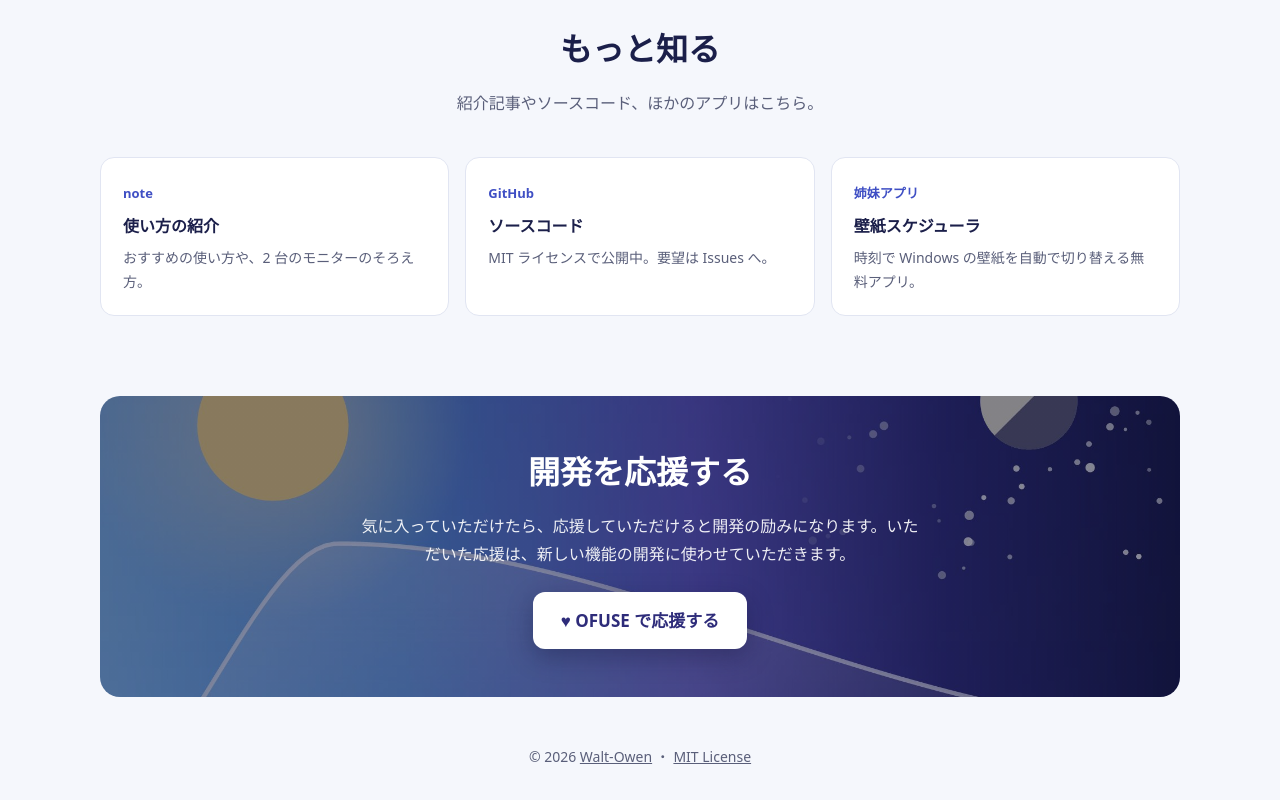
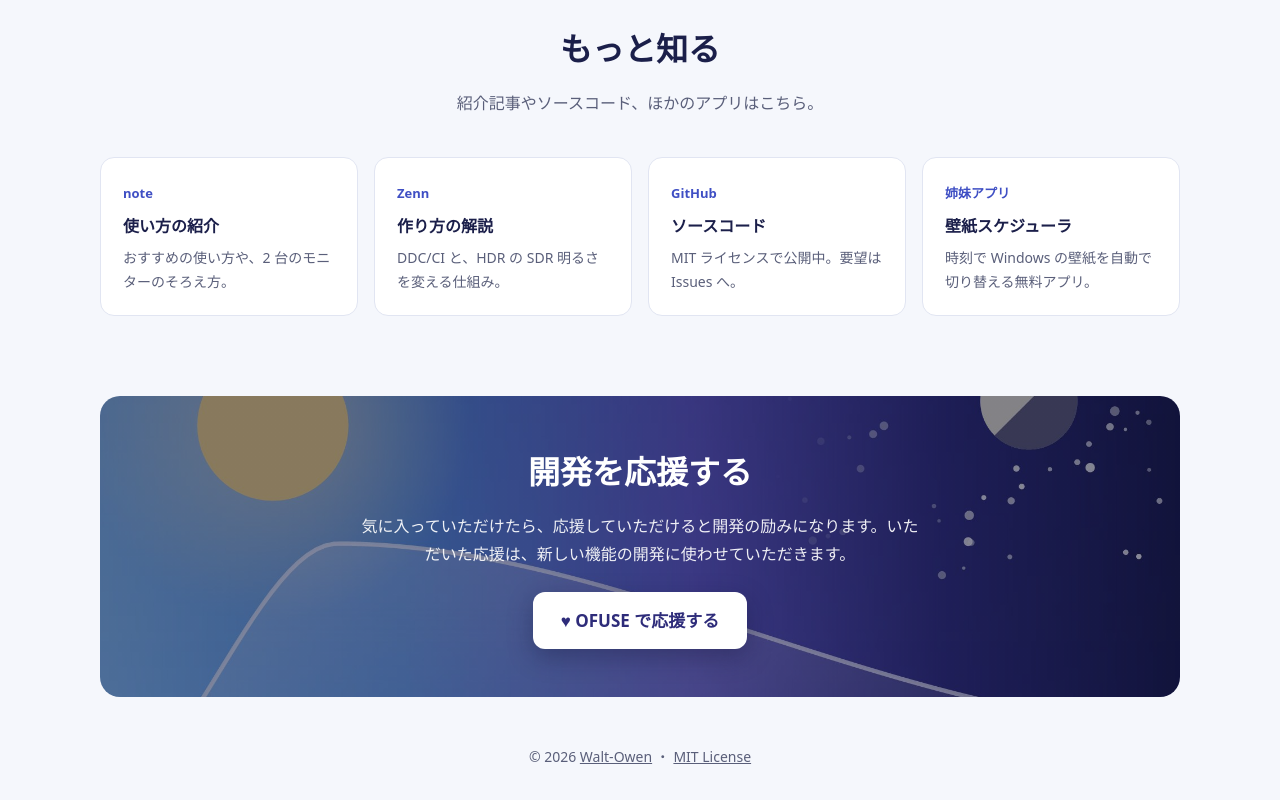
Before and after one commit to woy74237-ship-it/brightness-scheduler, a plain HTML site: page site/index.html in a window 1280 px wide. Shown: the part 5006-5806 px from the top of the page. Drawn offline with Linux system fonts and the light colour scheme; no server answers.

Commit message:
紹介ページと README に Zenn の解説記事へのリンクを追加
- 紹介ページの「もっと知る」に Zenn のカードを追加（4 枚になったので、
  広い画面では 4 列、中くらいの幅では 2 列で並べる）
- README の紹介記事に Zenn を追加
- docs/zenn.md: 太字の閉じの ** の直前が「）」で太字にならなかった箇所を修正し、
  Web エディタでの公開設定（絵文字・トピック・カテゴリー）の注意を投稿メモに追記

Co-Authored-By: Claude Opus 5.5 <noreply@anthropic.com>

```diff
--- a/site/index.html
+++ b/site/index.html
@@ -178,7 +178,8 @@
   .faq details p { margin: 0 0 16px; color: var(--text-dim); }
 
   /* リンク・応援 */
-  .cards { display: grid; grid-template-columns: repeat(3, 1fr); gap: 16px; }
+  .cards { display: grid; grid-template-columns: repeat(4, 1fr); gap: 16px; }
+  @media (max-width: 1000px) { .cards { grid-template-columns: repeat(2, 1fr); } }
   .card {
     display: block; background: var(--surface); border: 1px solid var(--border); border-radius: 14px;
     padding: 20px 22px; text-decoration: none; color: var(--text); transition: transform .15s ease, box-shadow .15s ease;
@@ -413,6 +414,11 @@
           <span class="title">使い方の紹介</span>
           <span class="desc">おすすめの使い方や、2 台のモニターのそろえ方。</span>
         </a>
+        <a class="card" href="https://zenn.dev/walt_owen/articles/4b5cab6cb4d673">
+          <span class="kicker">Zenn</span>
+          <span class="title">作り方の解説</span>
+          <span class="desc">DDC/CI と、HDR の SDR 明るさを変える仕組み。</span>
+        </a>
         <a class="card" href="https://github.com/woy74237-ship-it/brightness-scheduler">
           <span class="kicker">GitHub</span>
           <span class="title">ソースコード</span>
```
Also changed, not shown: 2 other files.
